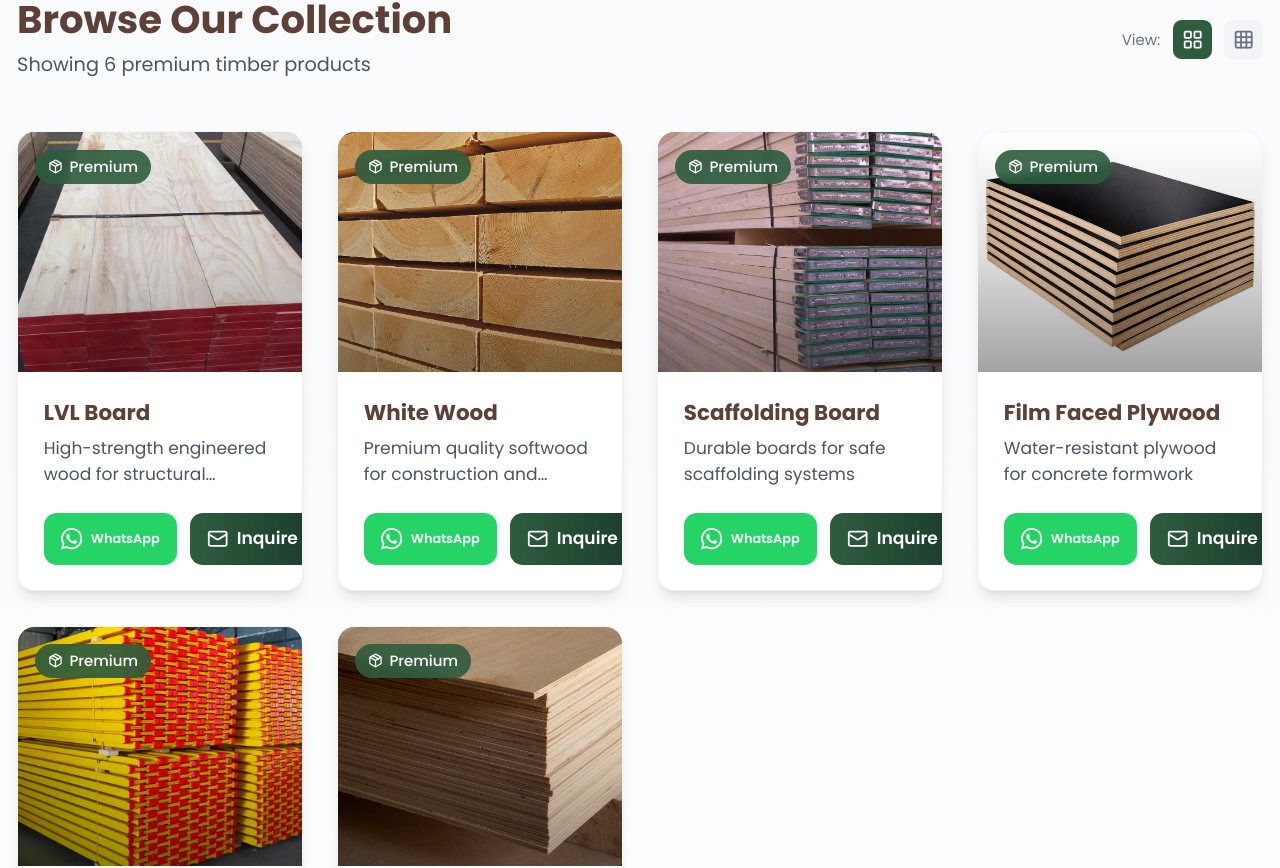
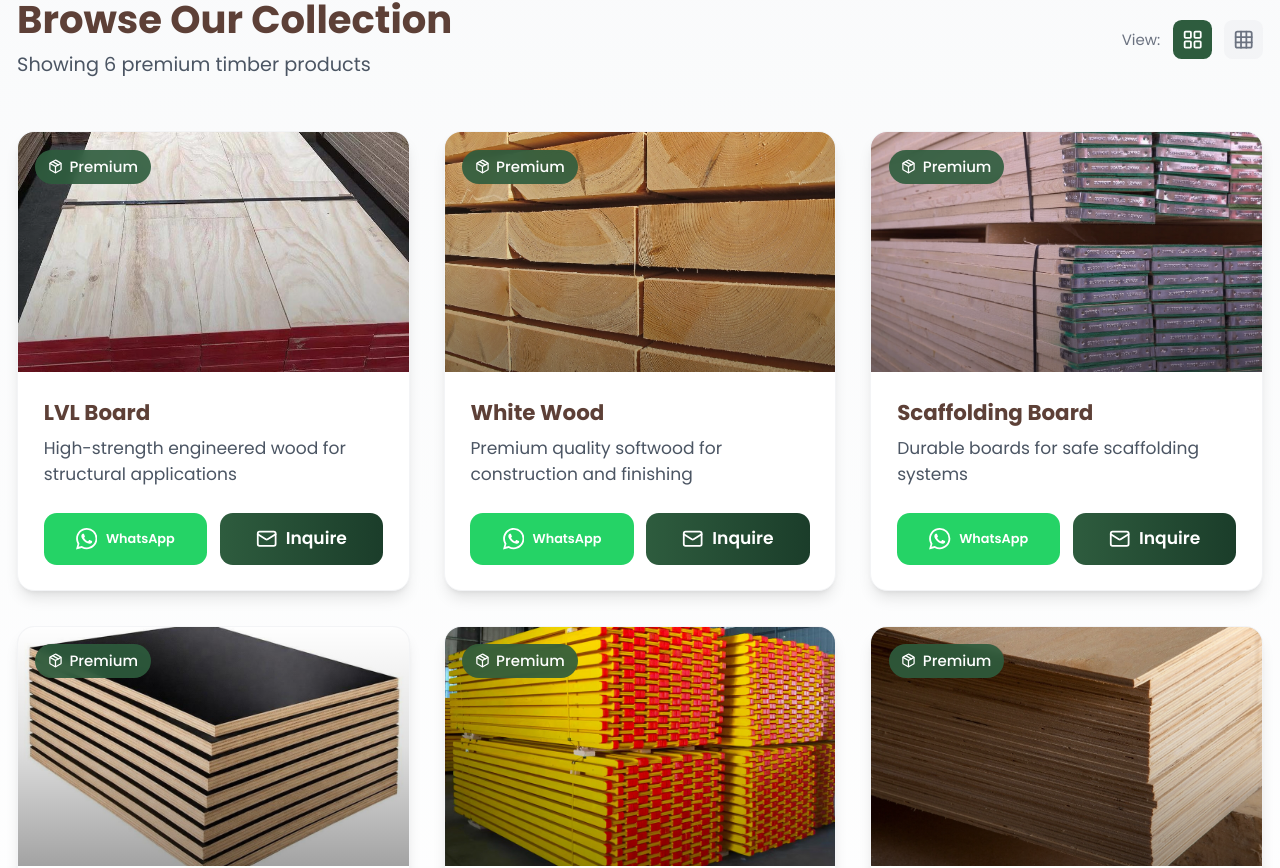
Before and after one commit to elezardinagat/timbersouq, a Next.js app: page /timbersouq/products in a window 1280 px wide. Shown: the part 809-1677 px from the top of the page. Built offline with nearby package versions, Linux system fonts and the light colour scheme.

Commit message:
Update page.tsx

```diff
--- a/app/products/page.tsx
+++ b/app/products/page.tsx
@@ -101,7 +101,7 @@
           </div>
 
           {/* Products Grid */}
-          <div className="grid grid-cols-1 sm:grid-cols-2 lg:grid-cols-3 xl:grid-cols-4 gap-6 lg:gap-8">
+          <div className="grid grid-cols-1 sm:grid-cols-2 lg:grid-cols-3 xl:grid-cols-3 gap-6 lg:gap-8">
             {products.map((product) => (
               <ProductCard key={product.slug} product={product} />
             ))}
```
